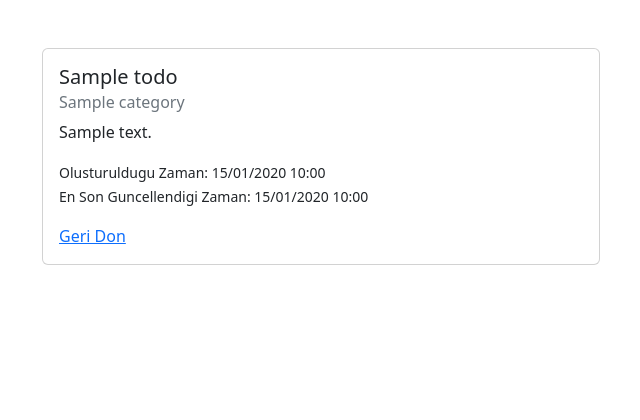
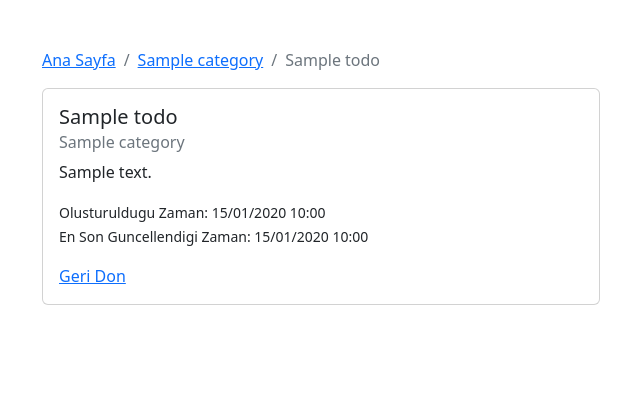
Before and after one commit to hakanyalcinkaya/Uctan-Uca-Projelerle-Sifirdan-Full-Stack-Python-ve-Django-Egitimi, a Django app: template 018-Django---proje2_todo_list/todo/templates/todo/todo_detail.html in a window 1280 px wide. Shown: the part 56-476 px from the top of the page, without its empty margins (319-959 px from the left). Run offline with Django 4.2, Linux system fonts and the light colour scheme; the template is opened without the code that fills it: values that come from a table or form of the project are taken from there, others are empty; tables that the repository leaves empty hold one stand-in row (values such as "Sample post"); some libraries are stand-ins or nearby versions.

Commit message:
Django: Proje2: Todo-detay-sayfasinda-duzenlemeler-ve-Todo-nun-Category-Altinda-Gozukmesini-Saglamak

```diff
--- a/018-Django---proje2_todo_list/config/settings.py
+++ b/018-Django---proje2_todo_list/config/settings.py
@@ -152,7 +152,8 @@ DEFAULT_AUTO_FIELD = 'django.db.models.BigAutoField'
 
 # PATRON CILDIRDI :)
 # DONE: Todo'nun kategorisi olsun? (tek kategori ise foreign key )
-# TODO: Kategori icindeki Tasklar Neler?
+# DONE: Kategori icindeki Tasklar Neler?
 # TODO: Todo ekleyen kisi kim? (foreign key)
+# TODO: Todo'yu ekleyen kisi sadece kendi TODO itemlarini gorebilsin
 # TODO: Todo'ya tag ekleyelim, birden fazla tag eklenebilir olsun (ManyToMany)
 # TODO: Tag'a Ait Todo'lar Neler?
--- a/018-Django---proje2_todo_list/config/urls.py
+++ b/018-Django---proje2_todo_list/config/urls.py
@@ -20,6 +20,7 @@ from todo.views import home_view, todo_detail_view, category_view
 urlpatterns = [
     path('', home_view),
     path('category/<slug:category_slug>/', category_view, name='category_view'),
-    path('todo/<int:id>/', todo_detail_view, name='todo_detail_view'),
+    path('category/<slug:category_slug>/todo/<int:id>/', todo_detail_view, name='todo_detail_view'),
+    # path('todo/<int:id>/', todo_detail_view, name='todo_detail_view'),
     path('admin/', admin.site.urls),
 ]
--- a/018-Django---proje2_todo_list/todo/models.py
+++ b/018-Django---proje2_todo_list/todo/models.py
@@ -32,3 +32,12 @@ class Todo(models.Model):
 
     def __str__(self):
         return self.title
+
+    def get_absolute_url(self):
+        return reverse(
+            'todo_detail_view',
+            kwargs={
+                "category_slug": self.category.slug,
+                "id": self.pk,
+            }
+        )
--- a/018-Django---proje2_todo_list/todo/templates/todo/todo_detail.html
+++ b/018-Django---proje2_todo_list/todo/templates/todo/todo_detail.html
@@ -2,6 +2,13 @@
 
 {% block container %}
 <div class="col-sm-6 offset-sm-3">
+    <nav aria-label="breadcrumb">
+        <ol class="breadcrumb">
+          <li class="breadcrumb-item"><a href="/">Ana Sayfa</a></li>
+          <li class="breadcrumb-item"><a href="{{ todo.category.get_absolute_url }}">{{ todo.category.title }}</a></li>
+          <li class="breadcrumb-item active" aria-current="page">{{ todo.title }}</li>
+        </ol>
+      </nav>
 
     <div class="card">
         <div class="card-body">
--- a/018-Django---proje2_todo_list/todo/templates/todo/todo_list.html
+++ b/018-Django---proje2_todo_list/todo/templates/todo/todo_list.html
@@ -10,7 +10,10 @@
     {% endif %}
     <div class="list-group">
         {% for todo in todos %}
-        <a href="{% url 'todo_detail_view' id=todo.pk %}" class="list-group-item list-group-item-action">{{ todo.title }}</a>
+        {% comment %}
+        <a href="{% url 'todo_detail_view' category_slug=todo.category.slug id=todo.pk %}" class="list-group-item list-group-item-action">{{ todo.title }}</a>
+        {% endcomment %}
+        <a href="{{ todo.get_absolute_url }}" class="list-group-item list-group-item-action">{{ todo.title }}</a>
         {% endfor %}
     </div>
 
--- a/018-Django---proje2_todo_list/todo/views.py
+++ b/018-Django---proje2_todo_list/todo/views.py
@@ -44,8 +44,8 @@ def category_view(request, category_slug):
     return render(request, 'todo/todo_list.html', context)
 
 
-def todo_detail_view(request, id):
-    todo = get_object_or_404(Todo, pk=id)
+def todo_detail_view(request, category_slug, id):
+    todo = get_object_or_404(Todo, category__slug=category_slug, pk=id)
     context = dict(
         todo=todo,
     )
```
